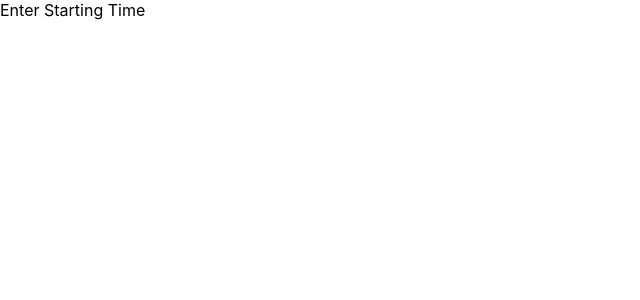
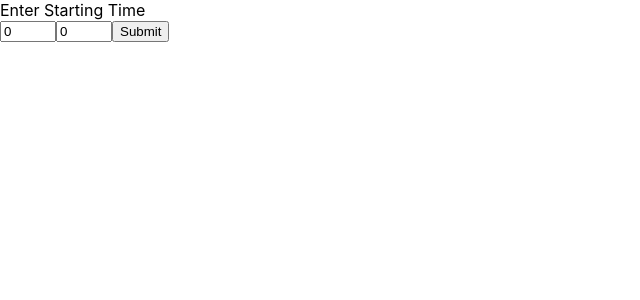
Before and after one commit to LondonJim/Countdown-Timer, a React (Create React App) app: page / in a window 1280 px wide. Shown: the top 300 px of the page, without its empty margins (0-640 px from the left). Built offline with nearby package versions, Linux system fonts and the light colour scheme.

Commit message:
add minutes and seconds, passes state to .App

```diff
--- a/src/App.js
+++ b/src/App.js
@@ -2,10 +2,19 @@ import React, { Component } from 'react';
 import EnterTime from './components/EnterTime'
 
 class App extends Component {
+  state = {
+    minutes: 0,
+    seconds: 0
+  }
+
+  addTime = (state) => {
+    this.setState(state)
+  }
+
   render() {
     return (
       <div className="App">
-        <EnterTime />
+        <EnterTime addTime={this.addTime}/>
       </div>
     );
   }
--- a/src/components/EnterTime.js
+++ b/src/components/EnterTime.js
@@ -1,10 +1,38 @@
 import React, { Component } from 'react'
 
 class EnterTime extends Component {
+  state = {
+    minutes: 0,
+    seconds: 0
+  }
+
+  handleSubmit = (e) => {
+    e.preventDefault()
+    this.props.addTime(this.state)
+    this.setState({ minutes: 0, seconds: 0})
+  }
+
+  handleMinutes = (event) => {
+    this.setState({minutes: parseInt(event.target.value, 10)})
+  }
+
+  handleSeconds = (event) => {
+    this.setState({seconds: parseInt(event.target.value, 10)})
+  }
+
+
   render() {
+    const timebox =
+      <form id="submit-form" onSubmit={this.handleSubmit}>
+        <input id="minutes" type="number" value={this.state.minutes} min="0" max="60" name="minutes" onChange={this.handleMinutes} />
+        <input id="seconds" type="number" value={this.state.seconds} min="0" max="60" name="seconds" onChange={this.handleSeconds} />
+        <button type="submit">Submit</button>
+      </form>
+
     return (
       <div className="EnterTime">
         Enter Starting Time
+        {timebox}
       </div>
     )
   }
```
Also changed, not shown: 2 other files (tests, documents, lock files or other folders).
